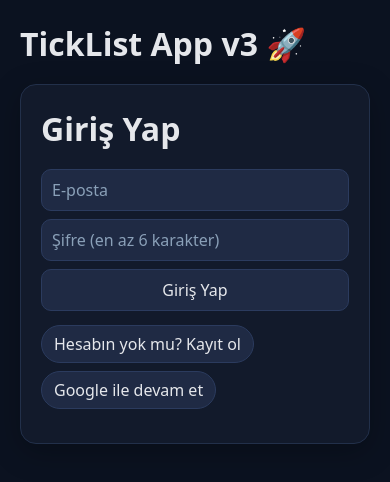
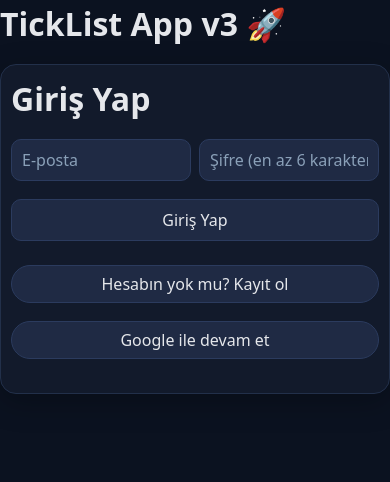
Before and after one commit to appclyra-lab/ticklist, a React (Vite) app: page / in a window 390 px wide. Shown: the top 482 px of the page. Built offline with nearby package versions, Linux system fonts and the light colour scheme; no server answers.

Commit message:
fix: mobil uyum düzenlemesi

```diff
--- a/index.html
+++ b/index.html
@@ -1,6 +1,7 @@
 <!DOCTYPE html>
 <html lang="tr">
   <head>
+    <meta name="viewport" content="width=device-width, initial-scale=1.0">
     <meta charset="UTF-8" />
     <link rel="icon" type="image/png" href="/icon-192x192.png" />
     <link rel="manifest" href="/manifest.json" />
--- a/src/styles.css
+++ b/src/styles.css
@@ -300,3 +300,27 @@
   color:#06101c;
   border:1px solid rgba(0,0,0,0.2);
 }
+/* Mobil uyum düzenlemeleri */
+body {
+  margin: 0;
+  padding: 0;
+  box-sizing: border-box;
+}
+
+.container, .app {
+  max-width: 100%;
+  padding: 10px;
+}
+
+button, input, select {
+  width: 100%;       /* Buton ve inputlar ekran genişliğini kaplasın */
+  max-width: 400px;  /* Ama çok geniş ekranlarda taşmasın */
+  margin-bottom: 10px;
+}
+
+@media (max-width: 768px) {
+  .menu, .toolbar {
+    flex-direction: column; /* Menü elemanlarını alt alta diz */
+    align-items: stretch;
+  }
+}
```
